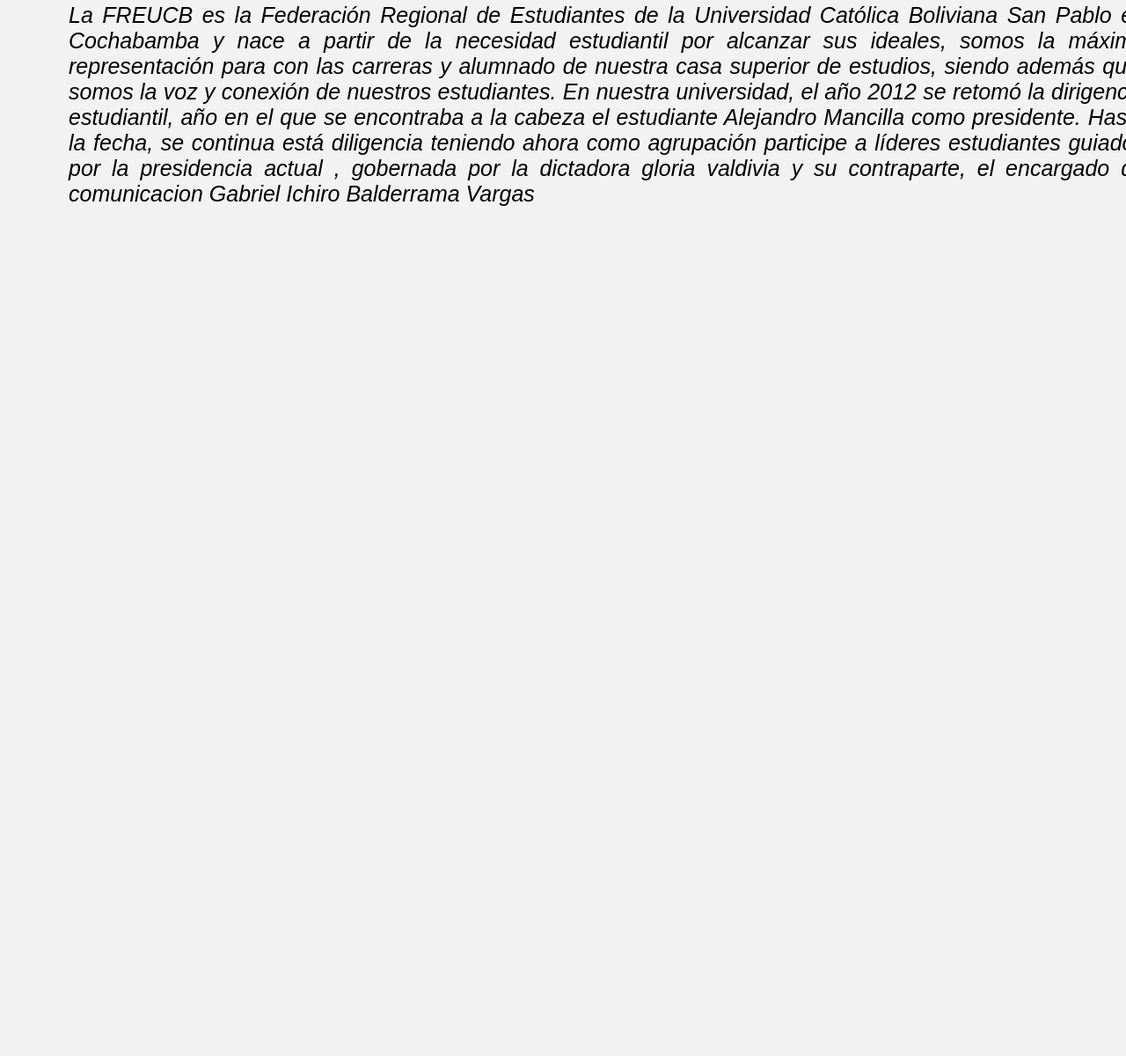
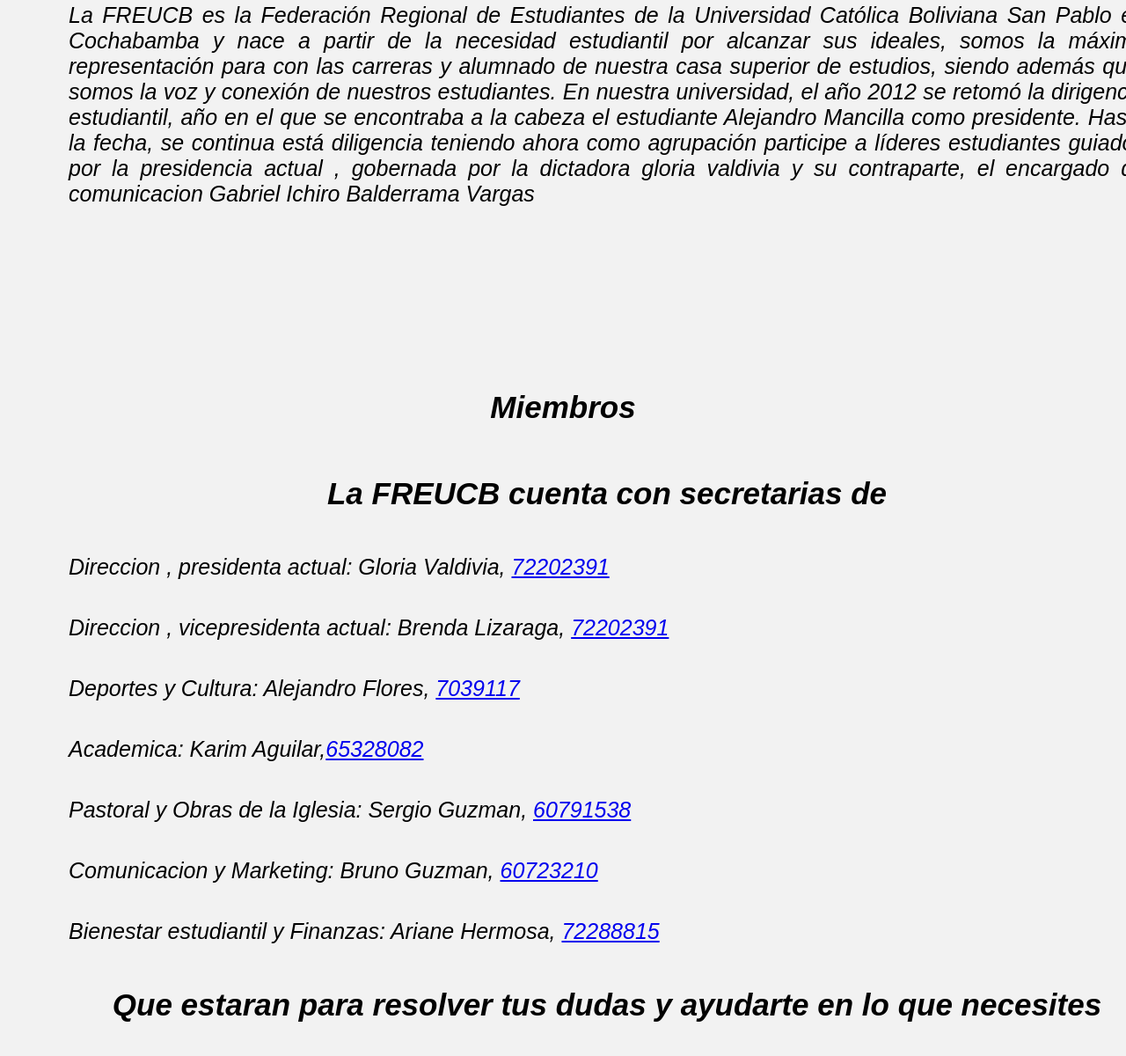
Before and after one commit to 6abriel1chiro/freucb-landing-page, a plain HTML site: page index.html in a window 1280 px wide. Shown: the part 1152-2352 px from the top of the page at 88% size. Before the commit the page ends 1574 px from the top, so only its background shows below. Drawn offline with Linux system fonts and the light colour scheme; a web font is replaced by a local one.

Commit message:
added paragraph

```diff
--- a/index.html
+++ b/index.html
@@ -29,7 +29,7 @@
         </div>
 
         <section id="welcome-section">
-            <img src="src/FRE.png" alt="" srcset="">
+            <img src="src/logo.jpeg" alt="" srcset="">
           <div>
           <h1>FREUCB</h1>
            <p>FEDERACION REGIONAL DE ESTUDIANTES UCB - COCHABAMBA</p>
@@ -74,6 +74,36 @@
 
         </section>
 
+        <section id = "members-section">
+            <h1>Miembros</h1>
+            <div class="grid-container">
+
+            <div class="row">
+            <div class="column">
+                    <h1>La FREUCB cuenta con secretarias de </h1>
+                <p>  Direccion , presidenta actual:  Gloria Valdivia, <a href="https://wa.me/+59172202391">72202391</a> </p>
+                <p>  Direccion , vicepresidenta actual:  Brenda Lizaraga, <a href="https://wa.me/+59172202391">72202391</a> </p>
+
+                <p> Deportes y Cultura: Alejandro Flores, <a href="https://wa.me/+5917039117">7039117</a></p>
+                <p>     Academica: Karim Aguilar,<a href="https://wa.me/65328082">65328082</a> </p>
+                <p>     Pastoral y Obras de la Iglesia: Sergio Guzman, <a href="https://wa.me/+59160791538">60791538 </a></p>
+                <p> Comunicacion y Marketing: Bruno Guzman, <a href="https://wa.me/+59160723210">60723210 </a> </p>
+                <p>  Bienestar estudiantil y  Finanzas: Ariane Hermosa, <a href="https://wa.me/+59172288815">72288815</a> </p>
+
+                    <h1>Que estaran para resolver tus dudas y ayudarte en lo que necesites </h1>
+
+
+
+            </div>
+            </div>
+
+
+            </div>
+
+
+
+        </section>
+
 
 </body>
 </html>
```
